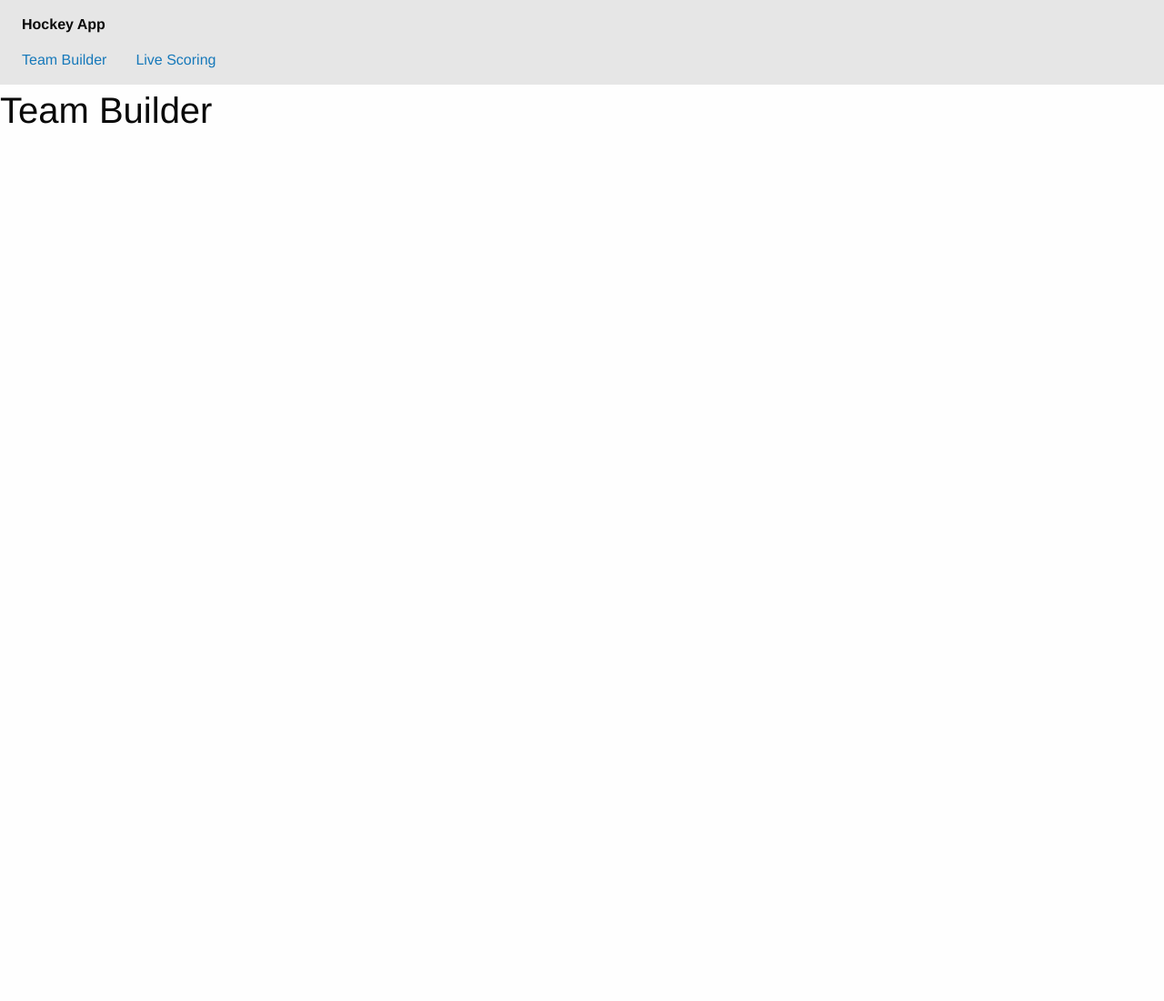
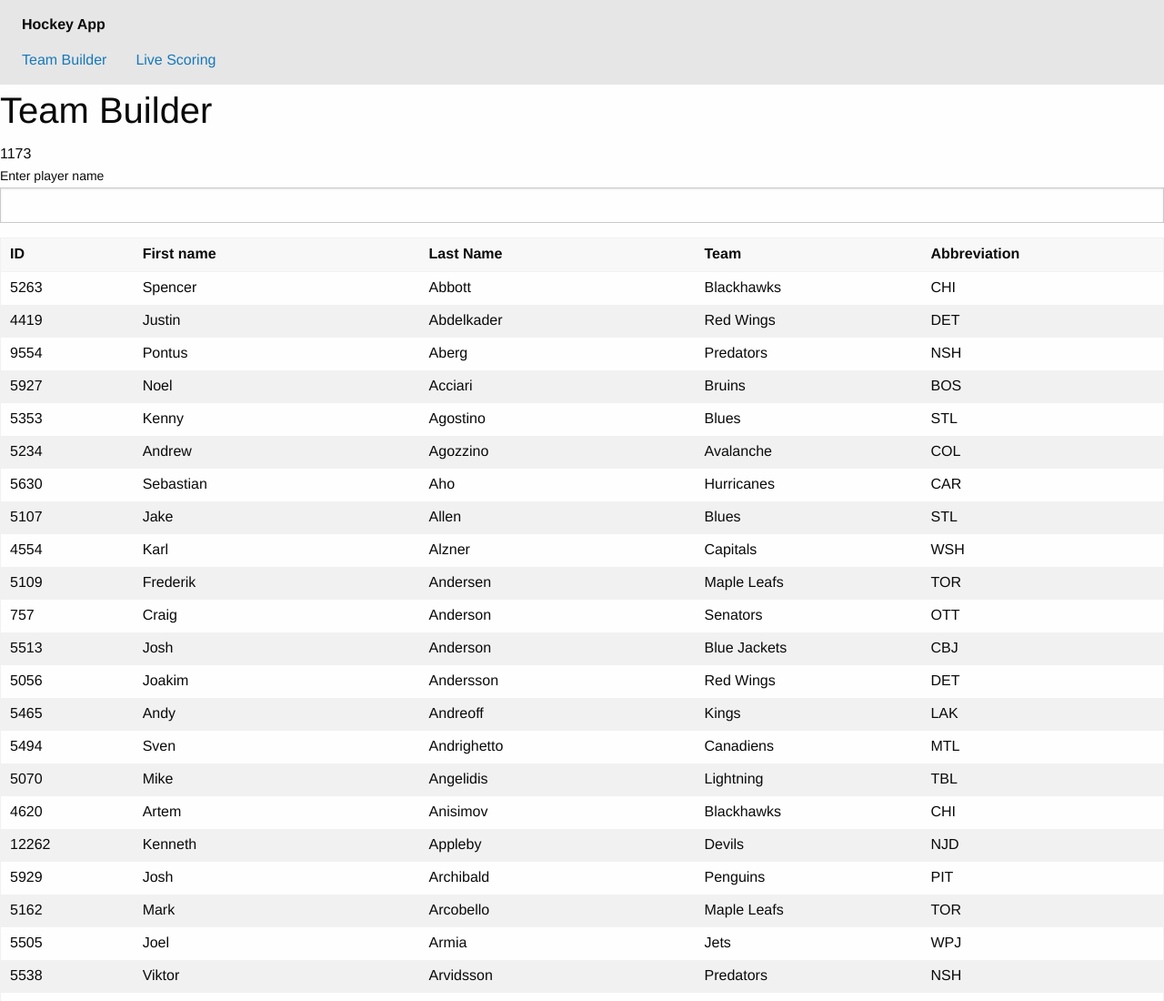
Before and after one commit to TheHandsomeCoder/hockey-app, a website built with webpack: page index.html at #!/team-builder in a window 1280 px wide. Shown: the top 1100 px of the page at 91% size. Before the commit the page ends 800 px from the top, so only its background shows below. Built offline with nearby package versions, Linux system fonts and the light colour scheme; some packages are replaced by stand-ins of ours.

Commit message:
Player search is now working

```diff
--- a/app/team-builder/team-builder.controller.js
+++ b/app/team-builder/team-builder.controller.js
@@ -1,6 +1,10 @@
+import players from './data/players';
+
 export default class LiveScoringController{
-  constructor($scope){
-    this.helloWorld = 'Hello World';
+  constructor($scope, $http){
+    this.players = players;
   }
+
+
 }
-LiveScoringController.$inject = ['$scope'];
+LiveScoringController.$inject = ['$scope', '$http'];
--- a/app/team-builder/team-builder.html
+++ b/app/team-builder/team-builder.html
@@ -1 +1,31 @@
 <h2>Team Builder</h2>
+{{vm.players.length}}
+<div class="row">
+    <div class="small-6 columns">
+        <label>Enter player name
+        <input type="text" ng-model="search"/>
+      </label>
+    </div>
+
+    <table>
+        <thead>
+            <tr>
+                <th>ID</th>
+                <th>First name</th>
+                <th>Last Name</th>
+                <th>Team</th>
+                <th>Abbreviation</th>
+            </tr>
+        </thead>
+        <tbody>
+           <tr ng-repeat="player in vm.players | filter:search">
+               <td>{{player.player.ID}}</td>
+               <td>{{player.player.FirstName}}</td>
+               <td>{{player.player.LastName}}</td>
+               <td>{{player.team.Name}}</td>
+               <td>{{player.team.Abbreviation}}</td>
+
+           </tr>
+        </tbody>
+    </table>
+</div>
```
Also changed, not shown: app/team-builder/data/players.json (renamed from app/live-scoring/data/players.json).
